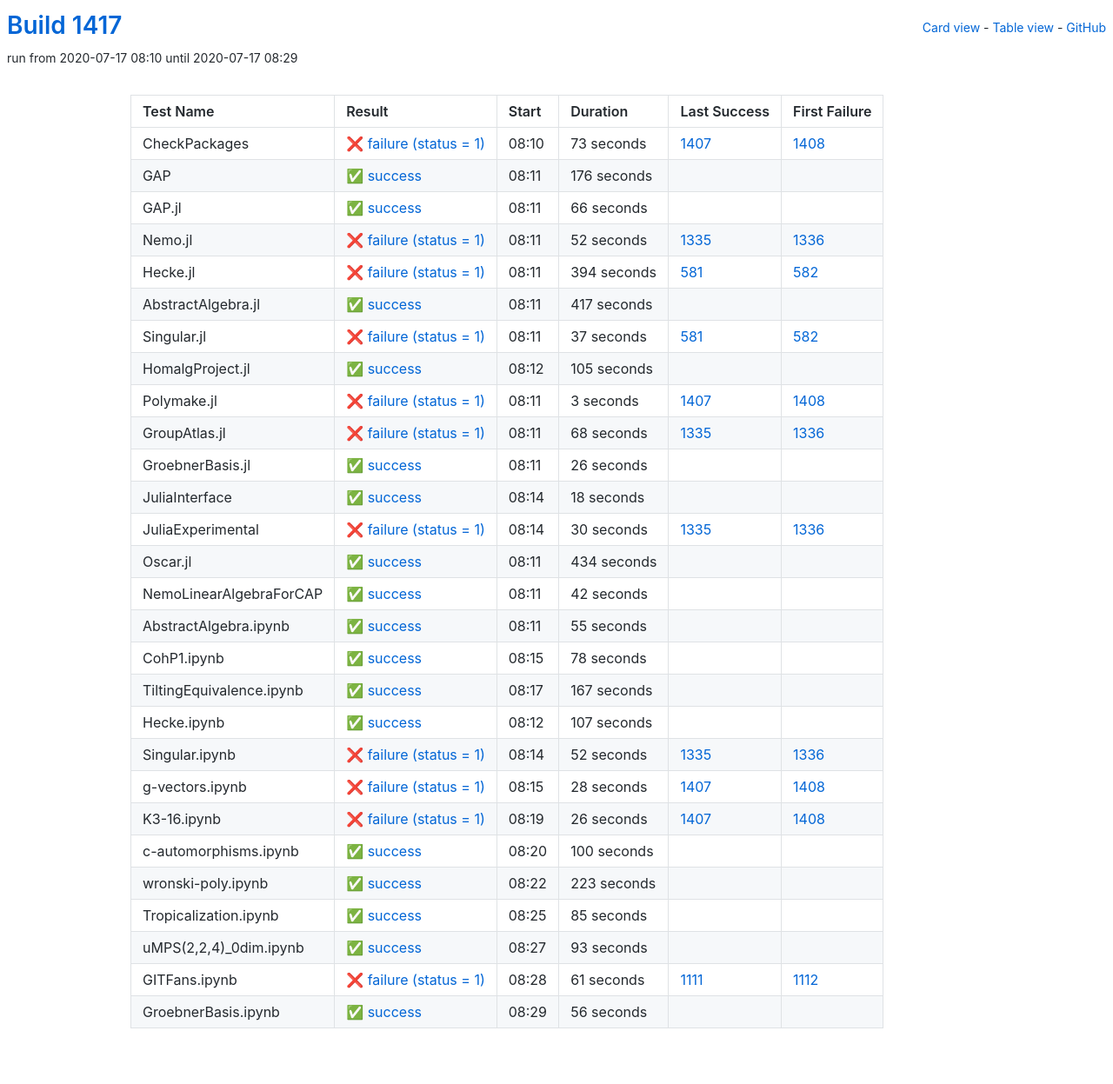
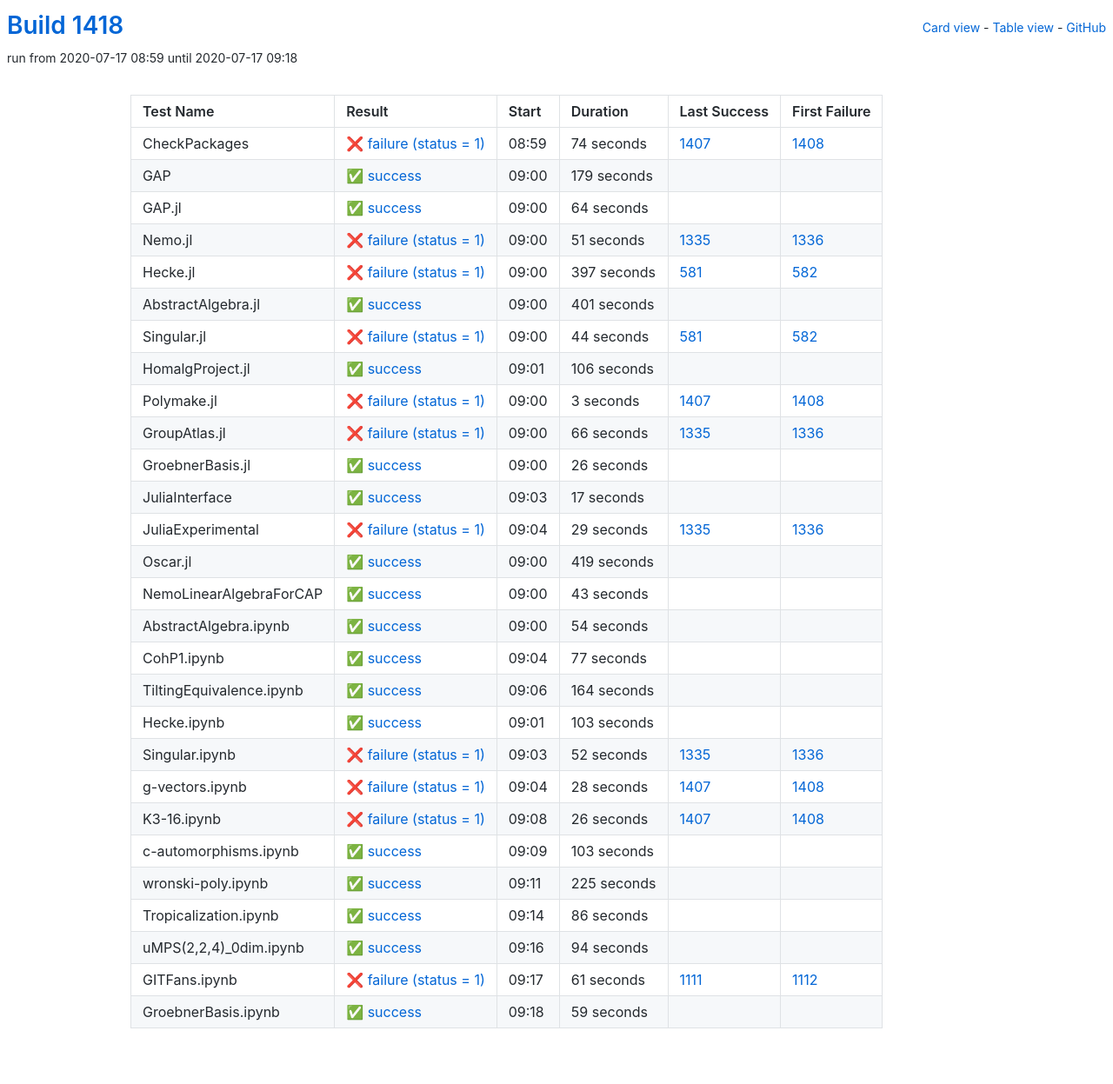
Before and after one commit to oscar-system/oscar-ci-status-1.4, a Jekyll site: the page built from table.html, in a window 1280 px wide. Shown: the whole page at 87% size. Built offline with Jekyll 4.4.1, drawn with Linux system fonts in a browser that asks for light colours.

Commit message:
Build #1418

```diff
--- a/_data/ci.yml
+++ b/_data/ci.yml
@@ -1,6 +1,6 @@
 ---
-build: 1417
-build_url: https://oscarci.mathematik.uni-kl.de/job/oscar-julia-1.4/1417/
+build: 1418
+build_url: https://oscarci.mathematik.uni-kl.de/job/oscar-julia-1.4/1418/
 job: oscar-julia-1.4
 organization: oscar-system
 repo: oscar-ci-status-1.4
@@ -8,104 +8,104 @@ repourl: https://github.com/oscar-system/oscar-ci-status-1.4
 tests:
 - name: CheckPackages
   id: checkpackages
-  log: https://oscarci.mathematik.uni-kl.de/job/oscar-julia-1.4/1417/artifact/logs/build-1417/CheckPackages.log
-  start: 2020-07-17 08:10
+  log: https://oscarci.mathematik.uni-kl.de/job/oscar-julia-1.4/1418/artifact/logs/build-1418/CheckPackages.log
+  start: 2020-07-17 08:59
   success: false
   exitcode: 1
   status: failure
-  duration: 73
+  duration: 74
   last_success: 1407
   last_success_url: https://oscarci.mathematik.uni-kl.de/job/oscar-julia-1.4/1407/
   first_failure: 1408
   first_failure_url: https://oscarci.mathematik.uni-kl.de/job/oscar-julia-1.4/1408/
 - name: GAP
   id: gap
-  log: https://oscarci.mathematik.uni-kl.de/job/oscar-julia-1.4/1417/artifact/logs/build-1417/GAP.log
-  start: 2020-07-17 08:11
+  log: https://oscarci.mathematik.uni-kl.de/job/oscar-julia-1.4/1418/artifact/logs/build-1418/GAP.log
+  start: 2020-07-17 09:00
   success: true
   exitcode: 0
   status: success
-  duration: 176
+  duration: 179
   last_success: false
   last_success_url:
   first_failure: false
   first_failure_url:
 - name: GAP.jl
   id: gap-jl
-  log: https://oscarci.mathematik.uni-kl.de/job/oscar-julia-1.4/1417/artifact/logs/build-1417/GAP.jl.log
-  start: 2020-07-17 08:11
+  log: https://oscarci.mathematik.uni-kl.de/job/oscar-julia-1.4/1418/artifact/logs/build-1418/GAP.jl.log
+  start: 2020-07-17 09:00
   success: true
   exitcode: 0
   status: success
-  duration: 66
+  duration: 64
   last_success: false
   last_success_url:
   first_failure: false
   first_failure_url:
 - name: Nemo.jl
   id: nemo-jl
-  log: https://oscarci.mathematik.uni-kl.de/job/oscar-julia-1.4/1417/artifact/logs/build-1417/Nemo.jl.log
-  start: 2020-07-17 08:11
+  log: https://oscarci.mathematik.uni-kl.de/job/oscar-julia-1.4/1418/artifact/logs/build-1418/Nemo.jl.log
+  start: 2020-07-17 09:00
   success: false
   exitcode: 1
   status: failure
-  duration: 52
+  duration: 51
   last_success: 1335
   last_success_url: https://oscarci.mathematik.uni-kl.de/job/oscar-julia-1.4/1335/
   first_failure: 1336
   first_failure_url: https://oscarci.mathematik.uni-kl.de/job/oscar-julia-1.4/1336/
 - name: Hecke.jl
   id: hecke-jl
-  log: https://oscarci.mathematik.uni-kl.de/job/oscar-julia-1.4/1417/artifact/logs/build-1417/Hecke.jl.log
-  start: 2020-07-17 08:11
+  log: https://oscarci.mathematik.uni-kl.de/job/oscar-julia-1.4/1418/artifact/logs/build-1418/Hecke.jl.log
+  start: 2020-07-17 09:00
   success: false
   exitcode: 1
   status: failure
-  duration: 394
+  duration: 397
   last_success: 581
   last_success_url: https://oscarci.mathematik.uni-kl.de/job/oscar-julia-1.4/581/
   first_failure: 582
   first_failure_url: https://oscarci.mathematik.uni-kl.de/job/oscar-julia-1.4/582/
 - name: AbstractAlgebra.jl
   id: abstractalgebra-jl
-  log: https://oscarci.mathematik.uni-kl.de/job/oscar-julia-1.4/1417/artifact/logs/build-1417/AbstractAlgebra.jl.log
-  start: 2020-07-17 08:11
+  log: https://oscarci.mathematik.uni-kl.de/job/oscar-julia-1.4/1418/artifact/logs/build-1418/AbstractAlgebra.jl.log
+  start: 2020-07-17 09:00
   success: true
   exitcode: 0
   status: success
-  duration: 417
+  duration: 401
   last_success: false
   last_success_url:
   first_failure: false
   first_failure_url:
 - name: Singular.jl
   id: singular-jl
-  log: https://oscarci.mathematik.uni-kl.de/job/oscar-julia-1.4/1417/artifact/logs/build-1417/Singular.jl.log
-  start: 2020-07-17 08:11
+  log: https://oscarci.mathematik.uni-kl.de/job/oscar-julia-1.4/1418/artifact/logs/build-1418/Singular.jl.log
+  start: 2020-07-17 09:00
   success: false
   exitcode: 1
   status: failure
-  duration: 37
+  duration: 44
   last_success: 581
   last_success_url: https://oscarci.mathematik.uni-kl.de/job/oscar-julia-1.4/581/
   first_failure: 582
   first_failure_url: https://oscarci.mathematik.uni-kl.de/job/oscar-julia-1.4/582/
 - name: HomalgProject.jl
   id: homalgproject-jl
-  log: https://oscarci.mathematik.uni-kl.de/job/oscar-julia-1.4/1417/artifact/logs/build-1417/HomalgProject.jl.log
-  start: 2020-07-17 08:12
+  log: https://oscarci.mathematik.uni-kl.de/job/oscar-julia-1.4/1418/artifact/logs/build-1418/HomalgProject.jl.log
+  start: 2020-07-17 09:01
   success: true
   exitcode: 0
   status: success
-  duration: 105
+  duration: 106
   last_success: false
   last_success_url:
   first_failure: false
   first_failure_url:
 - name: Polymake.jl
   id: polymake-jl
-  log: https://oscarci.mathematik.uni-kl.de/job/oscar-julia-1.4/1417/artifact/logs/build-1417/Polymake.jl.log
-  start: 2020-07-17 08:11
+  log: https://oscarci.mathematik.uni-kl.de/job/oscar-julia-1.4/1418/artifact/logs/build-1418/Polymake.jl.log
+  start: 2020-07-17 09:00
   success: false
   exitcode: 1
   status: failure
@@ -116,20 +116,20 @@ tests:
   first_failure_url: https://oscarci.mathematik.uni-kl.de/job/oscar-julia-1.4/1408/
 - name: GroupAtlas.jl
   id: groupatlas-jl
-  log: https://oscarci.mathematik.uni-kl.de/job/oscar-julia-1.4/1417/artifact/logs/build-1417/GroupAtlas.jl.log
-  start: 2020-07-17 08:11
+  log: https://oscarci.mathematik.uni-kl.de/job/oscar-julia-1.4/1418/artifact/logs/build-1418/GroupAtlas.jl.log
+  start: 2020-07-17 09:00
   success: false
   exitcode: 1
   status: failure
-  duration: 68
+  duration: 66
   last_success: 1335
   last_success_url: https://oscarci.mathematik.uni-kl.de/job/oscar-julia-1.4/1335/
   first_failure: 1336
   first_failure_url: https://oscarci.mathematik.uni-kl.de/job/oscar-julia-1.4/1336/
 - name: GroebnerBasis.jl
   id: groebnerbasis-jl
-  log: https://oscarci.mathematik.uni-kl.de/job/oscar-julia-1.4/1417/artifact/logs/build-1417/GroebnerBasis.jl.log
-  start: 2020-07-17 08:11
+  log: https://oscarci.mathematik.uni-kl.de/job/oscar-julia-1.4/1418/artifact/logs/build-1418/GroebnerBasis.jl.log
+  start: 2020-07-17 09:00
   success: true
   exitcode: 0
   status: success
@@ -140,104 +140,104 @@ tests:
   first_failure_url:
 - name: JuliaInterface
   id: juliainterface
-  log: https://oscarci.mathematik.uni-kl.de/job/oscar-julia-1.4/1417/artifact/logs/build-1417/JuliaInterface.log
-  start: 2020-07-17 08:14
+  log: https://oscarci.mathematik.uni-kl.de/job/oscar-julia-1.4/1418/artifact/logs/build-1418/JuliaInterface.log
+  start: 2020-07-17 09:03
   success: true
   exitcode: 0
   status: success
-  duration: 18
+  duration: 17
   last_success: false
   last_success_url:
   first_failure: false
   first_failure_url:
 - name: JuliaExperimental
   id: juliaexperimental
-  log: https://oscarci.mathematik.uni-kl.de/job/oscar-julia-1.4/1417/artifact/logs/build-1417/JuliaExperimental.log
-  start: 2020-07-17 08:14
+  log: https://oscarci.mathematik.uni-kl.de/job/oscar-julia-1.4/1418/artifact/logs/build-1418/JuliaExperimental.log
+  start: 2020-07-17 09:04
   success: false
   exitcode: 1
   status: failure
-  duration: 30
+  duration: 29
   last_success: 1335
   last_success_url: https://oscarci.mathematik.uni-kl.de/job/oscar-julia-1.4/1335/
   first_failure: 1336
   first_failure_url: https://oscarci.mathematik.uni-kl.de/job/oscar-julia-1.4/1336/
 - name: Oscar.jl
   id: oscar-jl
-  log: https://oscarci.mathematik.uni-kl.de/job/oscar-julia-1.4/1417/artifact/logs/build-1417/Oscar.jl.log
-  start: 2020-07-17 08:11
+  log: https://oscarci.mathematik.uni-kl.de/job/oscar-julia-1.4/1418/artifact/logs/build-1418/Oscar.jl.log
+  start: 2020-07-17 09:00
   success: true
   exitcode: 0
   status: success
-  duration: 434
+  duration: 419
   last_success: false
   last_success_url:
   first_failure: false
   first_failure_url:
 - name: NemoLinearAlgebraForCAP
   id: nemolinearalgebraforcap
-  log: https://oscarci.mathematik.uni-kl.de/job/oscar-julia-1.4/1417/artifact/logs/build-1417/NemoLinearAlgebraForCAP.log
-  start: 2020-07-17 08:11
+  log: https://oscarci.mathematik.uni-kl.de/job/oscar-julia-1.4/1418/artifact/logs/build-1418/NemoLinearAlgebraForCAP.log
+  start: 2020-07-17 09:00
   success: true
   exitcode: 0
   status: success
-  duration: 42
+  duration: 43
   last_success: false
   last_success_url:
   first_failure: false
   first_failure_url:
 - name: AbstractAlgebra.ipynb
   id: abstractalgebra-ipynb
-  log: https://oscarci.mathematik.uni-kl.de/job/oscar-julia-1.4/1417/artifact/logs/build-1417/AbstractAlgebra.ipynb.log
-  start: 2020-07-17 08:11
+  log: https://oscarci.mathematik.uni-kl.de/job/oscar-julia-1.4/1418/artifact/logs/build-1418/AbstractAlgebra.ipynb.log
+  start: 2020-07-17 09:00
   success: true
   exitcode: 0
   status: success
-  duration: 55
+  duration: 54
   last_success: false
   last_success_url:
   first_failure: false
   first_failure_url:
 - name: CohP1.ipynb
   id: cohp1-ipynb
-  log: https://oscarci.mathematik.uni-kl.de/job/oscar-julia-1.4/1417/artifact/logs/build-1417/CohP1.ipynb.log
-  start: 2020-07-17 08:15
+  log: https://oscarci.mathematik.uni-kl.de/job/oscar-julia-1.4/1418/artifact/logs/build-1418/CohP1.ipynb.log
+  start: 2020-07-17 09:04
   success: true
   exitcode: 0
   status: success
-  duration: 78
+  duration: 77
   last_success: false
   last_success_url:
   first_failure: false
   first_failure_url:
 - name: TiltingEquivalence.ipynb
   id: tiltingequivalence-ipynb
-  log: https://oscarci.mathematik.uni-kl.de/job/oscar-julia-1.4/1417/artifact/logs/build-1417/TiltingEquivalence.ipynb.log
-  start: 2020-07-17 08:17
+  log: https://oscarci.mathematik.uni-kl.de/job/oscar-julia-1.4/1418/artifact/logs/build-1418/TiltingEquivalence.ipynb.log
+  start: 2020-07-17 09:06
   success: true
   exitcode: 0
   status: success
-  duration: 167
+  duration: 164
   last_success: false
   last_success_url:
   first_failure: false
   first_failure_url:
 - name: Hecke.ipynb
   id: hecke-ipynb
-  log: https://oscarci.mathematik.uni-kl.de/job/oscar-julia-1.4/1417/artifact/logs/build-1417/Hecke.ipynb.log
-  start: 2020-07-17 08:12
+  log: https://oscarci.mathematik.uni-kl.de/job/oscar-julia-1.4/1418/artifact/logs/build-1418/Hecke.ipynb.log
+  start: 2020-07-17 09:01
   success: true
   exitcode: 0
   status: success
-  duration: 107
+  duration: 103
   last_success: false
   last_success_url:
   first_failure: false
   first_failure_url:
 - name: Singular.ipynb
   id: singular-ipynb
-  log: https://oscarci.mathematik.uni-kl.de/job/oscar-julia-1.4/1417/artifact/logs/build-1417/Singular.ipynb.log
-  start: 2020-07-17 08:14
+  log: https://oscarci.mathematik.uni-kl.de/job/oscar-julia-1.4/1418/artifact/logs/build-1418/Singular.ipynb.log
+  start: 2020-07-17 09:03
   success: false
   exitcode: 1
   status: failure
@@ -248,8 +248,8 @@ tests:
   first_failure_url: https://oscarci.mathematik.uni-kl.de/job/oscar-julia-1.4/1336/
 - name: g-vectors.ipynb
   id: g-vectors-ipynb
-  log: https://oscarci.mathematik.uni-kl.de/job/oscar-julia-1.4/1417/artifact/logs/build-1417/g-vectors.ipynb.log
-  start: 2020-07-17 08:15
+  log: https://oscarci.mathematik.uni-kl.de/job/oscar-julia-1.4/1418/artifact/logs/build-1418/g-vectors.ipynb.log
+  start: 2020-07-17 09:04
   success: false
   exitcode: 1
   status: failure
@@ -260,8 +260,8 @@ tests:
   first_failure_url: https://oscarci.mathematik.uni-kl.de/job/oscar-julia-1.4/1408/
 - name: K3-16.ipynb
   id: k3-16-ipynb
-  log: https://oscarci.mathematik.uni-kl.de/job/oscar-julia-1.4/1417/artifact/logs/build-1417/K3-16.ipynb.log
-  start: 2020-07-17 08:19
+  log: https://oscarci.mathematik.uni-kl.de/job/oscar-julia-1.4/1418/artifact/logs/build-1418/K3-16.ipynb.log
+  start: 2020-07-17 09:08
   success: false
   exitcode: 1
   status: failure
@@ -272,56 +272,56 @@ tests:
   first_failure_url: https://oscarci.mathematik.uni-kl.de/job/oscar-julia-1.4/1408/
 - name: c-automorphisms.ipynb
   id: c-automorphisms-ipynb
-  log: https://oscarci.mathematik.uni-kl.de/job/oscar-julia-1.4/1417/artifact/logs/build-1417/c-automorphisms.ipynb.log
-  start: 2020-07-17 08:20
+  log: https://oscarci.mathematik.uni-kl.de/job/oscar-julia-1.4/1418/artifact/logs/build-1418/c-automorphisms.ipynb.log
+  start: 2020-07-17 09:09
   success: true
   exitcode: 0
   status: success
-  duration: 100
+  duration: 103
   last_success: false
   last_success_url:
   first_failure: false
   first_failure_url:
 - name: wronski-poly.ipynb
   id: wronski-poly-ipynb
-  log: https://oscarci.mathematik.uni-kl.de/job/oscar-julia-1.4/1417/artifact/logs/build-1417/wronski-poly.ipynb.log
-  start: 2020-07-17 08:22
+  log: https://oscarci.mathematik.uni-kl.de/job/oscar-julia-1.4/1418/artifact/logs/build-1418/wronski-poly.ipynb.log
+  start: 2020-07-17 09:11
   success: true
   exitcode: 0
   status: success
-  duration: 223
+  duration: 225
   last_success: false
   last_success_url:
   first_failure: false
   first_failure_url:
 - name: Tropicalization.ipynb
   id: tropicalization-ipynb
-  log: https://oscarci.mathematik.uni-kl.de/job/oscar-julia-1.4/1417/artifact/logs/build-1417/Tropicalization.ipynb.log
-  start: 2020-07-17 08:25
+  log: https://oscarci.mathematik.uni-kl.de/job/oscar-julia-1.4/1418/artifact/logs/build-1418/Tropicalization.ipynb.log
+  start: 2020-07-17 09:14
   success: true
   exitcode: 0
   status: success
-  duration: 85
+  duration: 86
   last_success: false
   last_success_url:
   first_failure: false
   first_failure_url:
 - name: uMPS(2,2,4)_0dim.ipynb
   id: umps-2-2-4-0dim-ipynb
-  log: https://oscarci.mathematik.uni-kl.de/job/oscar-julia-1.4/1417/artifact/logs/build-1417/uMPS-2-2-4-_0dim.ipynb.log
-  start: 2020-07-17 08:27
+  log: https://oscarci.mathematik.uni-kl.de/job/oscar-julia-1.4/1418/artifact/logs/build-1418/uMPS-2-2-4-_0dim.ipynb.log
+  start: 2020-07-17 09:16
   success: true
   exitcode: 0
   status: success
-  duration: 93
+  duration: 94
   last_success: false
   last_success_url:
   first_failure: false
   first_failure_url:
 - name: GITFans.ipynb
   id: gitfans-ipynb
-  log: https://oscarci.mathematik.uni-kl.de/job/oscar-julia-1.4/1417/artifact/logs/build-1417/GITFans.ipynb.log
-  start: 2020-07-17 08:28
+  log: https://oscarci.mathematik.uni-kl.de/job/oscar-julia-1.4/1418/artifact/logs/build-1418/GITFans.ipynb.log
+  start: 2020-07-17 09:17
   success: false
   exitcode: 1
   status: failure
@@ -332,12 +332,12 @@ tests:
   first_failure_url: https://oscarci.mathematik.uni-kl.de/job/oscar-julia-1.4/1112/
 - name: GroebnerBasis.ipynb
   id: groebnerbasis-ipynb
-  log: https://oscarci.mathematik.uni-kl.de/job/oscar-julia-1.4/1417/artifact/logs/build-1417/GroebnerBasis.ipynb.log
-  start: 2020-07-17 08:29
+  log: https://oscarci.mathematik.uni-kl.de/job/oscar-julia-1.4/1418/artifact/logs/build-1418/GroebnerBasis.ipynb.log
+  start: 2020-07-17 09:18
   success: true
   exitcode: 0
   status: success
-  duration: 56
+  duration: 59
   last_success: false
   last_success_url:
   first_failure: false
```
Also changed, not shown: README.md.
